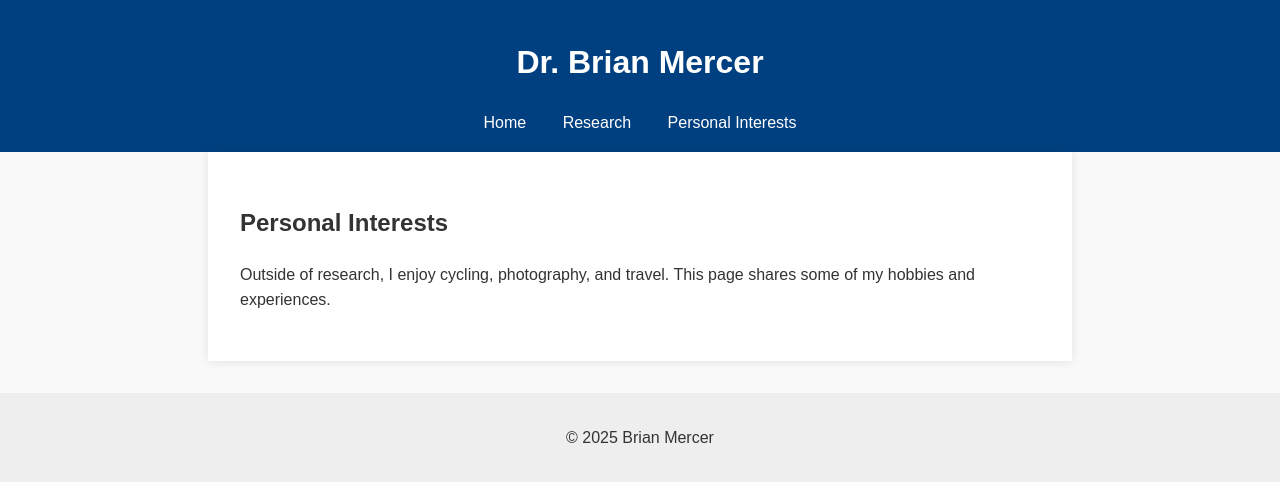
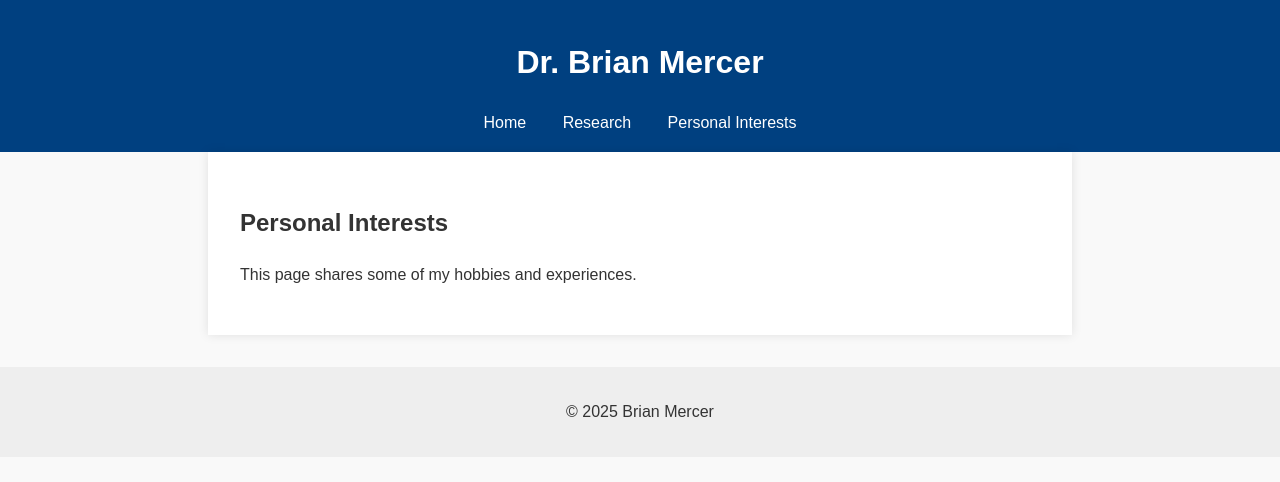
Before and after one commit to bmercer486/bmercer486.github.io, a Jekyll site: the page built from interests.md, in a window 1280 px wide. Shown: the top 482 px of the page. Built offline with Jekyll 4.4.1, drawn with Linux system fonts in a browser that asks for light colours.

Commit message:
Update interests.md

```diff
--- a/interests.md
+++ b/interests.md
@@ -5,4 +5,4 @@ permalink: /interests/
 ---
 
 <h2>Personal Interests</h2>
-<p>Outside of research, I enjoy cycling, photography, and travel. This page shares some of my hobbies and experiences.</p>
+<p>This page shares some of my hobbies and experiences.</p>
```
